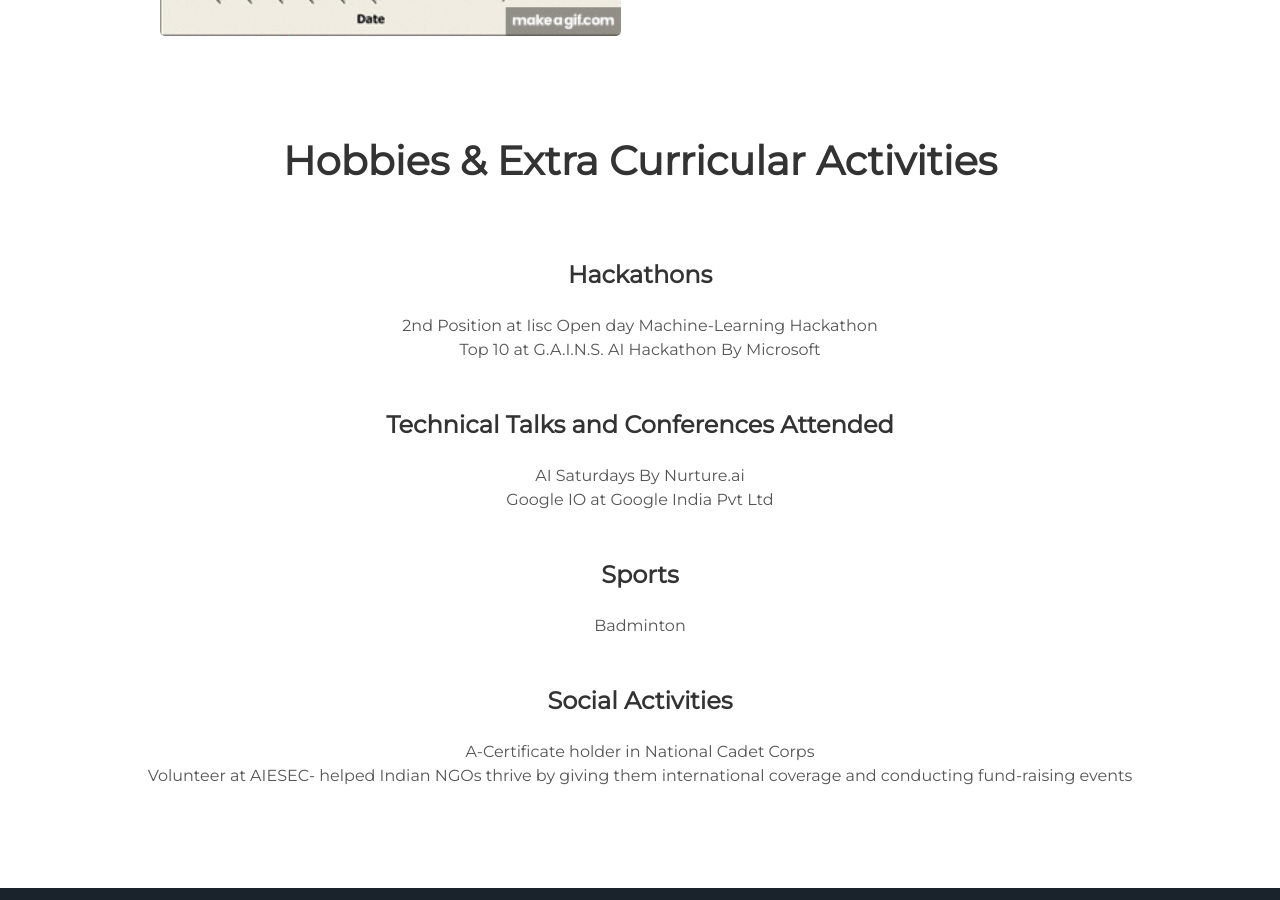
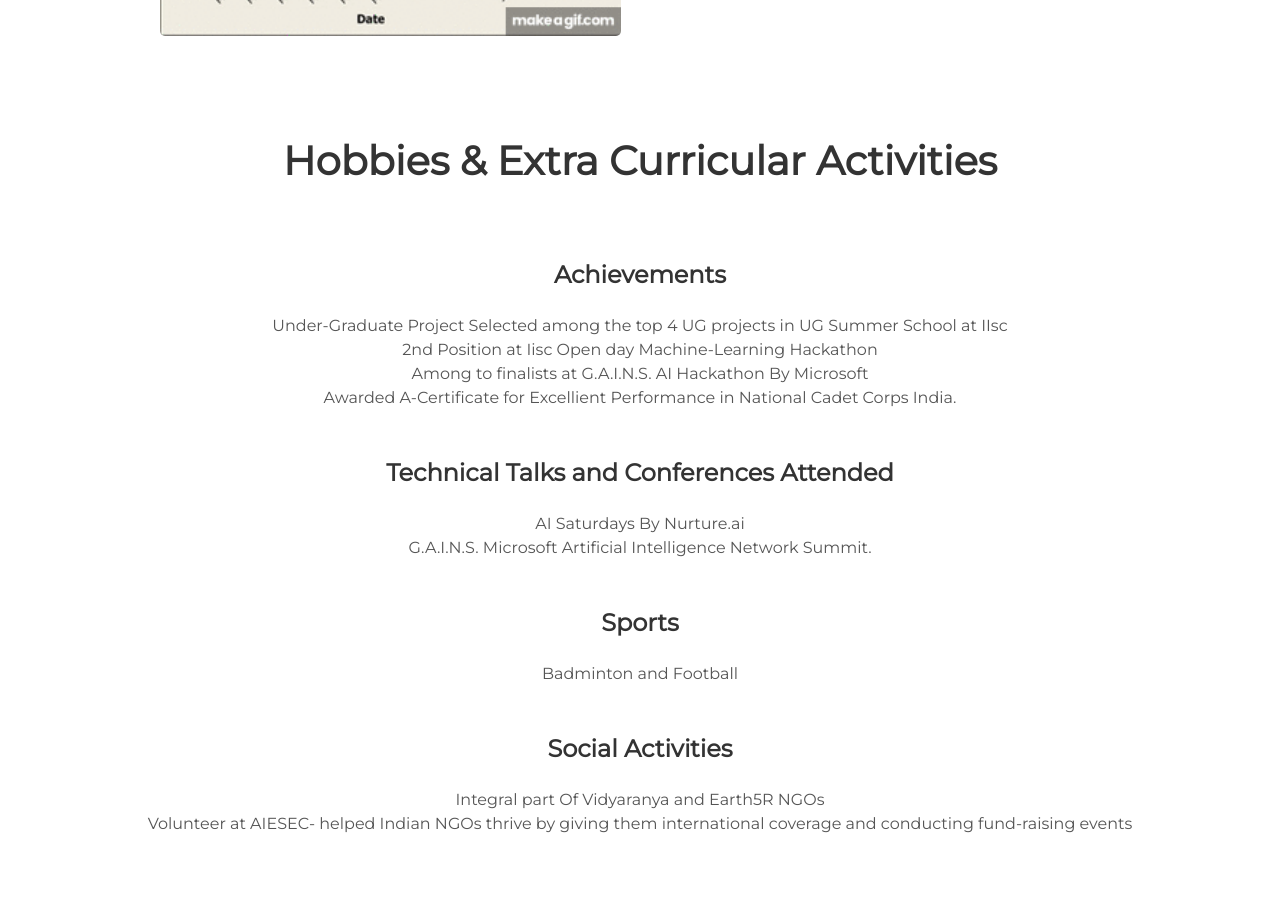
Before and after one commit to swastikmhptr/swastikmhptr.github.io, a Jekyll site: the page built from index.html, in a window 1280 px wide and 900 px high, scrolled down 4408 px. Built offline with Jekyll 4.4.1, drawn with Linux system fonts in a browser that asks for light colours; nearby versions of some CDN libraries.

Commit message:
Update hobbies.html

```diff
--- a/_includes/hobbies.html
+++ b/_includes/hobbies.html
@@ -9,16 +9,19 @@
 </style>
 <div class="main">
     <div style="display: inline-block;text-align:center;">
-            <h3><strong>Hackathons</strong></h3>
+            <h3><strong>Achievements</strong></h3>
+            Under-Graduate Project Selected among the top 4 UG projects in UG Summer School at IIsc<br/>
             2nd Position at Iisc Open day Machine-Learning Hackathon<br/>
-            Top 10 at G.A.I.N.S. AI Hackathon By Microsoft            <br/>
+            Among to finalists at G.A.I.N.S. AI Hackathon By Microsoft            <br/>
+            Awarded A-Certificate for Excellient Performance in National Cadet Corps India.<br/>
             <h3><strong>Technical Talks and Conferences Attended</strong></h3>
             AI Saturdays By Nurture.ai<br/>
-           Google IO at Google India Pvt Ltd
+            G.A.I.N.S. Microsoft Artificial Intelligence Network Summit.
+
             <br/>
             <h3><strong> Sports</h3></strong>
-            Badminton            <h3><strong>Social Activities</strong></h3>
-            A-Certificate holder in National Cadet Corps <br/>
+            Badminton and Football           <h3><strong>Social Activities</strong></h3>
+            Integral part Of Vidyaranya and Earth5R NGOs<br/>
             Volunteer at AIESEC- helped Indian NGOs thrive by giving them international coverage and conducting fund-raising events
     </div>
 </div>
```
